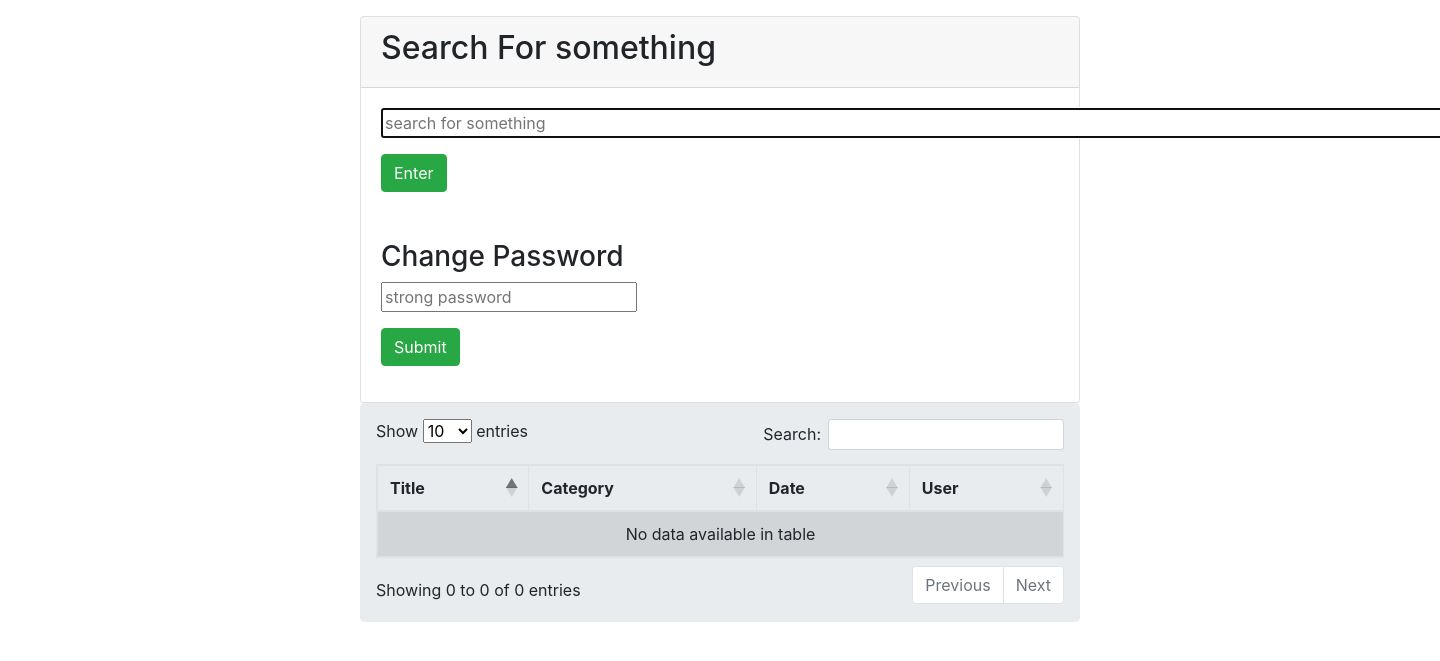
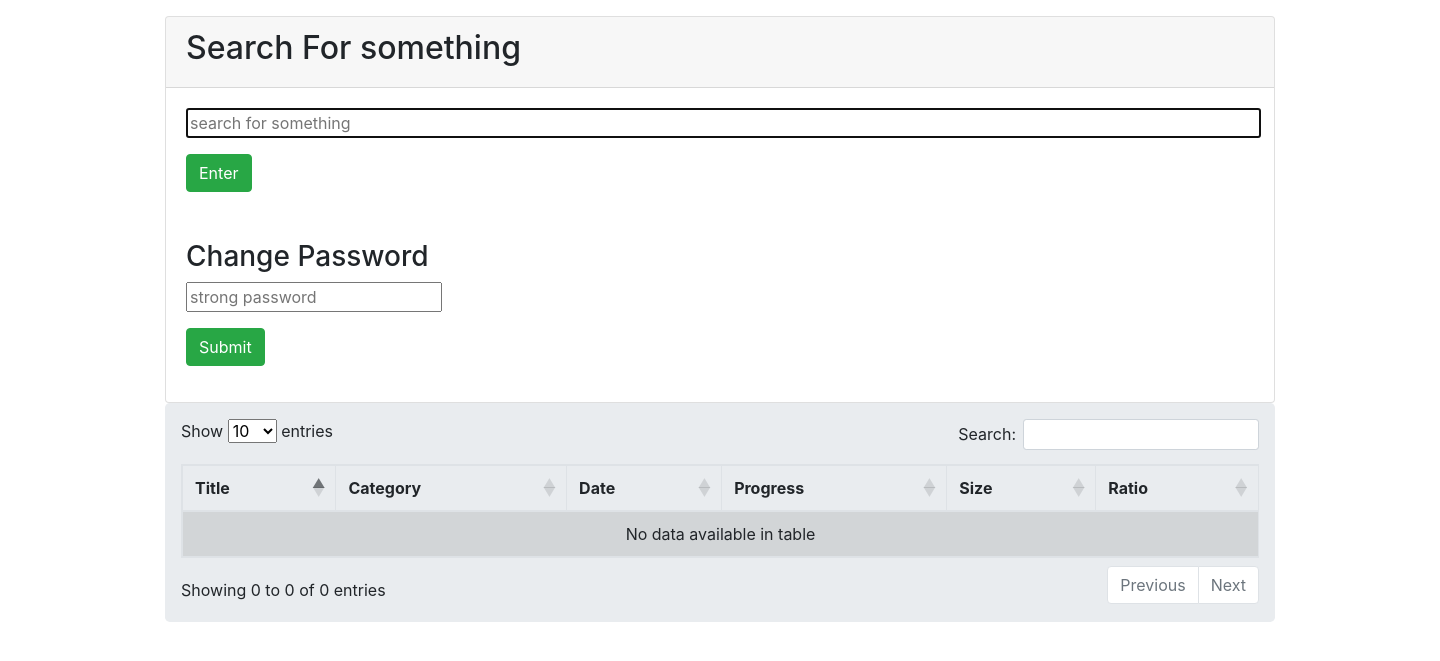
Before and after one commit to Fish4203/Dlinator, a Django app: template dlinatorr/web/templates/index.html in a window 1440 px wide; the page is wider, and only the part inside the window is pictured. Shown: the part 70-731 px from the top of that part. Run offline with Django 3.2, Linux system fonts and the light colour scheme; the template is opened without the code that fills it, so the values that code supplies are empty; parts of the project's set-up code (start-up, migrations or seed data) failed here and were passed over; some libraries are stand-ins or nearby versions.

Commit message:
better history

```diff
--- a/dlinatorr/web/templates/index.html
+++ b/dlinatorr/web/templates/index.html
@@ -2,15 +2,15 @@
 
 {% block content %}
 
-  <div class="fluid-container" >
+  <div class="container" >
 
-    <div class="card mx-auto" style="width: 50%;">
+    <div class="card mx-auto" style="">
       <div class="card-header">
         <h2>Search For something</h2>
       </div>
       <div class="card-body">
 
-        <input class="form-group" id="query" type="text" size="100" placeholder="search for something"><br>
+        <input class="form-group" id="query" type="text" size="100%" placeholder="search for something"><br>
         <input class='btn btn-success' id="submit" type="button" value="Enter">
 
         <script>
@@ -47,7 +47,7 @@
     </div>
 
 
-    <div class="p-3 jumbotron mx-auto" style="width: 50%;">
+    <div class="p-3 jumbotron mx-auto" style="">
 
       <table class="table table-striped table-bordered" id="sortTable">
         <thead>
@@ -55,7 +55,9 @@
           <th>Title</th>
           <th>Category</th>
           <th>Date</th>
-          <th>User</th>
+          <th>Progress</th>
+          <th>Size</th>
+          <th>Ratio</th>
         </tr>
         </thead>
         <tbody>
@@ -64,7 +66,9 @@
             <td>{{ torr.title }}</td>
             <td>{{ torr.cat }}</td>
             <td>{{ torr.date }}</td>
-            <td>{{ torr.user }}</td>
+            <td>{{ torr.progress }}</td>
+            <td>{{ torr.size }}</td>
+            <td>{{ torr.ratio }}</td>
           </tr>
           {% endfor %}
         </tbody>
```
Also changed, not shown: dlinatorr/web/models.py (+0 -10 lines), dlinatorr/web/views.py (+16 -15 lines), dlinatorr/web/migrations/0002_delete_torrent.py (added).
